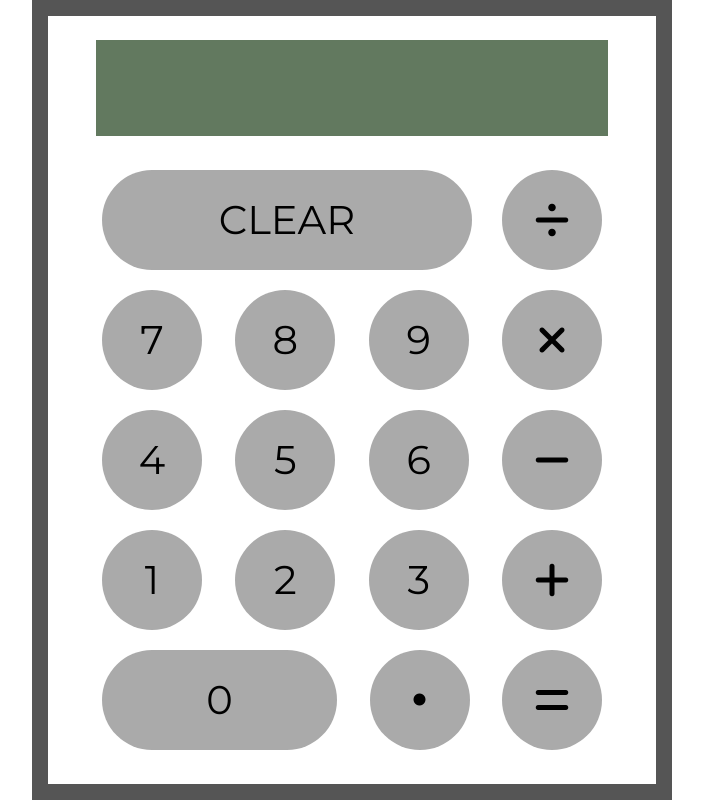
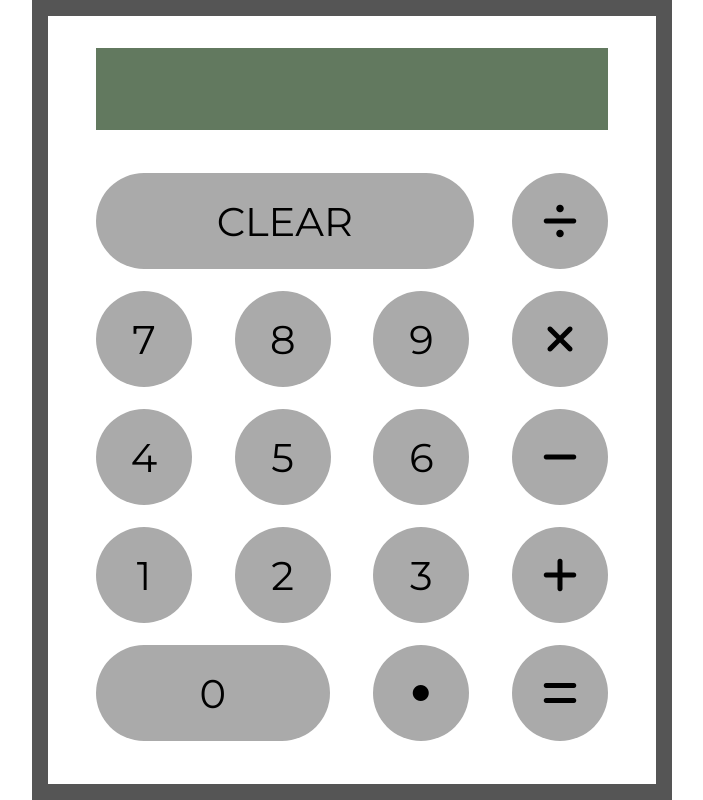
Before and after one commit to kkenohh/calculator, a plain HTML site: page index.html in a window 1280 px wide. Shown: the whole page, without its empty margins (288-991 px from the left). Drawn offline with Linux system fonts and the light colour scheme.

Commit message:
adjusted css

```diff
--- a/styles.css
+++ b/styles.css
@@ -19,8 +19,8 @@ body {
 #calculator {
   height: 50rem;
   width: 40rem;
-  padding: 24px 0;
-  border: 16px solid #555;
+  padding: 2rem 0;
+  border: 1rem solid #555;
   display: flex;
   flex-direction: column;
   justify-content: space-between;
@@ -37,9 +37,9 @@ body {
 
 p {
   margin: 0;
-  padding: 12px 12px 0 0;
+  padding: 0.5rem 0.5rem 0 0;
   font-family: "Orbitron", sans-serif;
-  letter-spacing: 4px;
+  letter-spacing: 0.2rem;
 }
 
 .top {
@@ -53,47 +53,47 @@ p {
 }
 
 #button-container {
-  height: 625px;
-  width: 525px;
+  height: 45rem;
+  width: 35rem;
   display: flex;
   flex-direction: column;
   justify-content: space-around;
   align-items: center;
-  padding-top: 24px;
+  padding-top: 2rem;
 }
 
 .row {
   display: flex;
   justify-content: space-between;
   align-items: center;
-  width: 500px;
+  width: 32rem;
 }
 
 .button {
-  height: 100px;
+  height: 6rem;
   background-color: #aaa;
   display: flex;
   justify-content: center;
   align-items: center;
-  font-size: 40px;
-  border-radius: 100px;
+  font-size: 2.5rem;
+  border-radius: 5rem;
   margin: 0;
 }
 
 .small {
-  width: 100px;
+  width: 6rem;
 }
 
 .long {
-  width: 235px;
+  width: 14.6rem;
 }
 
 .longer {
-  width: 370px;
+  width: 23.6rem;
 }
 
 .fa-circle {
-  font-size: 12px;
+  font-size: 1rem;
 }
 
 .button:hover {
```
Also changed, not shown: 1 other file.
